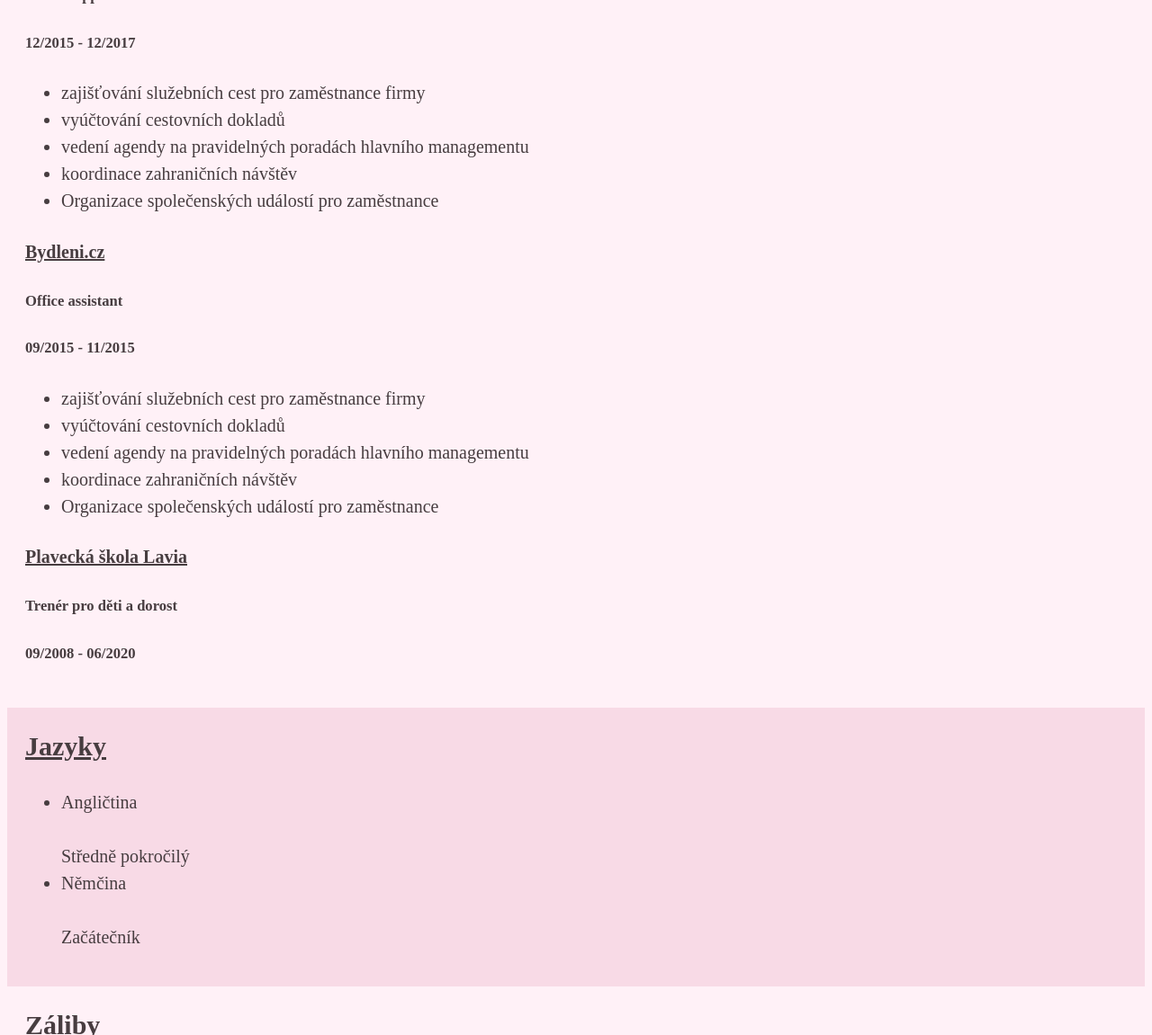
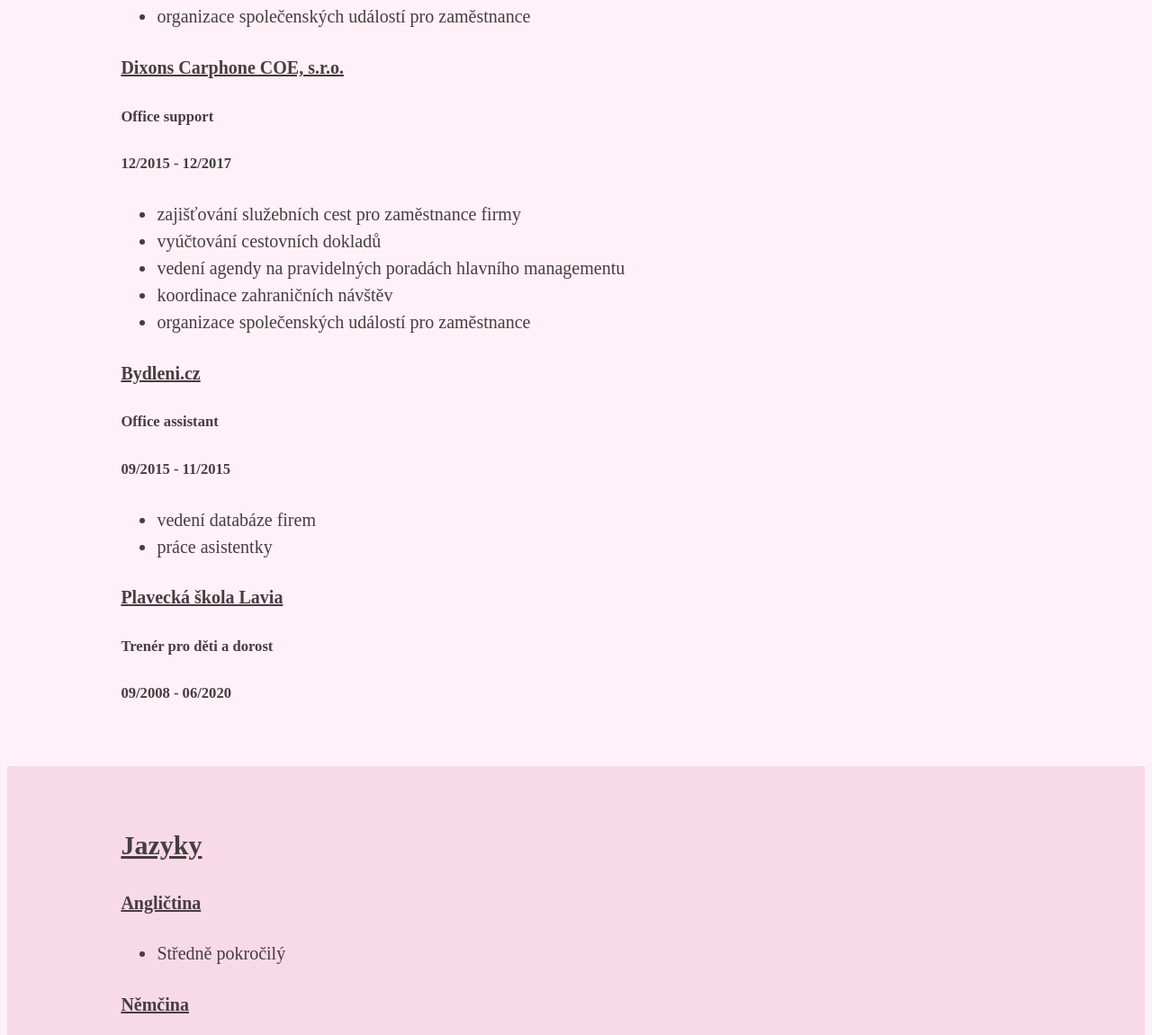
Before and after one commit to holzerova572/MojeCV_MarketaHolzerova, a plain HTML site: page index.html in a window 1280 px wide. Shown: the part 1649-2800 px from the top of the page at 90% size. Drawn offline with Linux system fonts and the light colour scheme.

Commit message:
ulozeni zaverecne verze

```diff
--- a/index.html
+++ b/index.html
@@ -19,6 +19,7 @@
 
 </header>
 
+
 <body>
 
     <!-- Sekce základní infromace -->
@@ -27,7 +28,7 @@
 
 
     <p>
-        Moravské Bránice 89,66464<br>
+        Moravské Bránice 89,664 64<br>
         E-mail: <a href="mailto:marketaholzerova@gmail.com">marketaholzerova@gmail.com</a><br>
         Mobil: +420 721 868 613
     </p>
@@ -68,7 +69,7 @@
         <li>zajištění chodu kanceláře</li>
         <li>vedení projektu na zefektivnění použití MS 365 ve společnosti (Sharepoint,Teams)</li>
         <li>Vedení knihy jízd</li>
-        <li>Organizace společenských událostí pro zaměstnance</li>
+        <li>organizace společenských událostí pro zaměstnance</li>
     </ul>
 
 
@@ -80,18 +81,15 @@
         <li>vyúčtování cestovních dokladů</li>
         <li>vedení agendy na pravidelných poradách hlavního managementu</li>
         <li>koordinace zahraničních návštěv</li>
-        <li>Organizace společenských událostí pro zaměstnance</li>
+        <li>organizace společenských událostí pro zaměstnance</li>
     </ul>
 
     <h4>Bydleni.cz</h4>
     <h5>Office assistant</h5>
     <h5>09/2015 - 11/2015</h5>
     <ul>
-        <li>zajišťování služebních cest pro zaměstnance firmy</li>
-        <li>vyúčtování cestovních dokladů</li>
-        <li>vedení agendy na pravidelných poradách hlavního managementu</li>
-        <li>koordinace zahraničních návštěv</li>
-        <li>Organizace společenských událostí pro zaměstnance</li>
+        <li>vedení databáze firem</li>
+        <li>práce asistentky</li>
     </ul>
 
     <h4>Plavecká škola Lavia</h4>
@@ -104,11 +102,14 @@
 <!-- Sekce jazyky -->
 <section class="jazyky">
     <h2>Jazyky</h2>
+
+    <h4>Angličtina</h4>
     <ul>
-        <li>Angličtina</li><br>
-            Středně pokročilý
-        <li>Němčina</li><br>Začátečník
-
+        <li>Středně pokročilý</li>
+    </ul>
+    <h4>Němčina</h4>
+    <ul>
+        <li>Začátečník</li>
     </ul>
 </section>
 
--- a/style.css
+++ b/style.css
@@ -2,18 +2,18 @@
     background-color: #533944;
     background-position: center;
     background-size: cover;
-    padding: 50px;
+    padding: 60px;
     }
 
 .foto-hlavicka {
     width: 180px;
     float: right;
     position: sticky;
-    margin-left: 0 0 30px 30px;
     border-style: double;
     border-width: 5px;
     border-color: #473d40;
     }
+
 
 body {
     color: #473d40;
@@ -34,7 +34,6 @@ h1 {
 h2 {
     font-size: 30px;
     text-align: left;
-    margin-top: 0;
     display: block;
     font-weight: bold;
     text-decoration-line: underline;
@@ -49,17 +48,12 @@ h4 {
 }
 
 section {
-    padding: 20px;
+    padding: 40px 10%;
     overflow: auto;
-
-
 }
 
 
 .zakladniinformace p {
-    padding: 10px;
-    margin: 30px;
-    float: left;
 
 }
 
@@ -78,6 +72,7 @@ section {
     background-position: center;
     background-size: cover;
 }
+
 .paticka a {
     color: rgb(253, 254, 255);
 }
@@ -89,5 +84,4 @@ section {
     margin-top: 10px;
     margin-bottom: 10px;
     color: rgb(253, 254, 255);
-
 }
```
